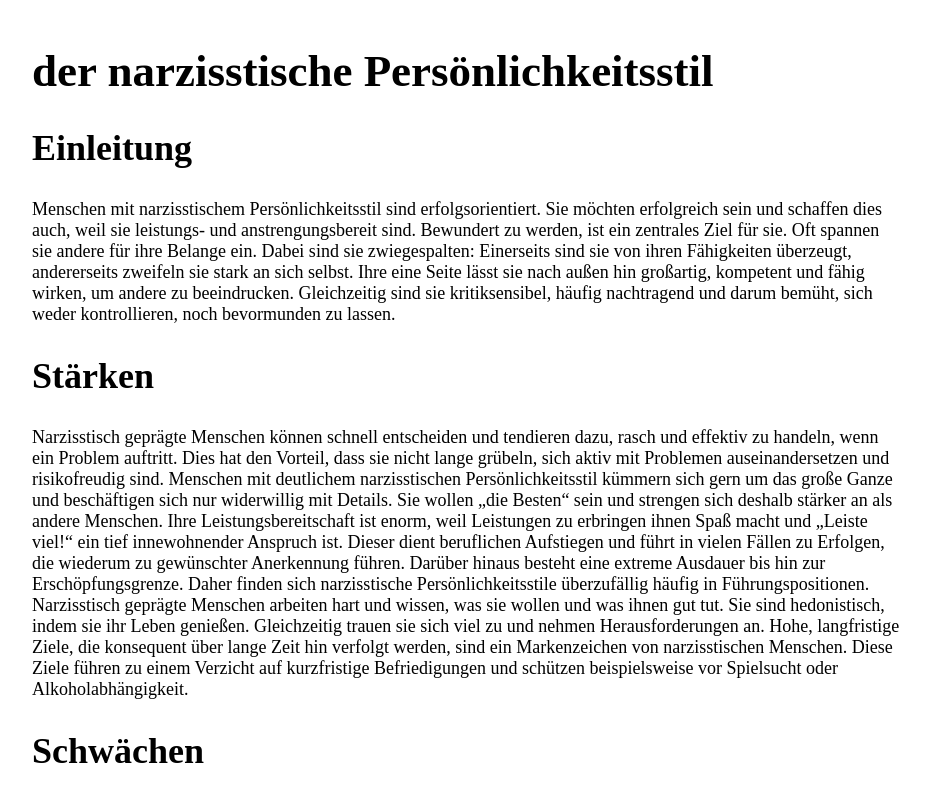
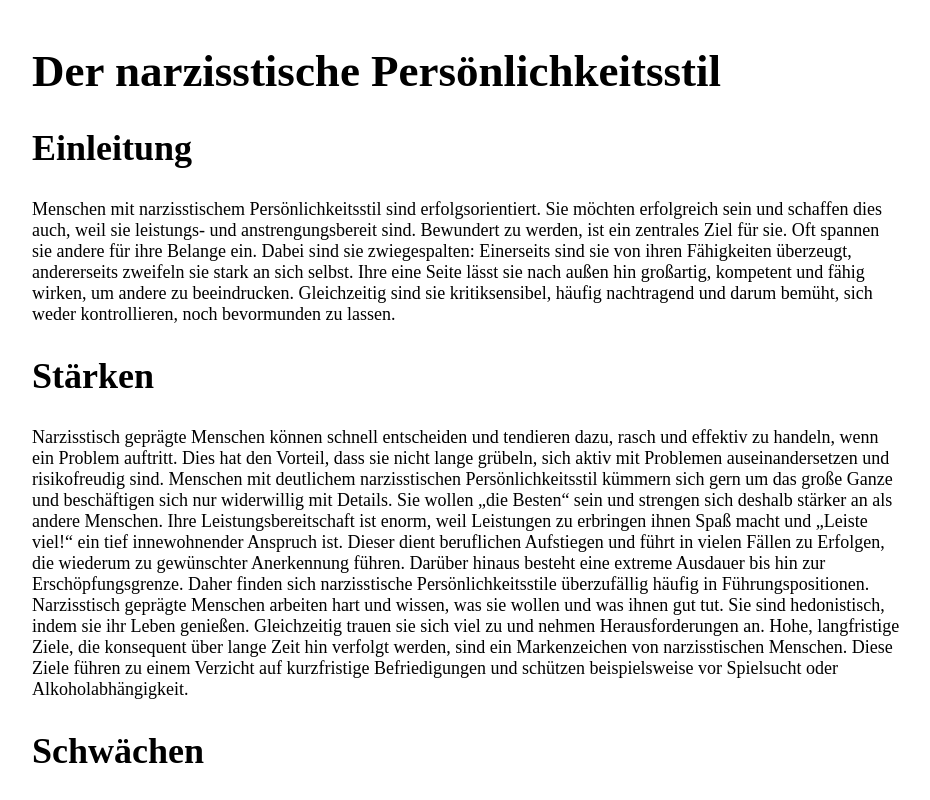
Before and after one commit to karstenlenz/Youlity, a React (Create React App) app: page /style-info/1 in a window 1280 px wide. Shown: the top 800 px of the page, without its empty margins (173-1103 px from the left). Built offline with nearby package versions, Linux system fonts and the light colour scheme.

Commit message:
Add util function capitalizeFirstLetter with unit tests

```diff
--- a/src/Result/PersonalityStyleInfo.js
+++ b/src/Result/PersonalityStyleInfo.js
@@ -1,6 +1,7 @@
 import React from 'react'
 import { useParams } from 'react-router-dom'
 import { personalityStyleData } from '../data/personalityStyleData'
+import { capitalizeFirstLetter } from '../common/util'
 
 export default function PersonalityStyleInfo() {
   const { styleId } = useParams()
@@ -8,7 +9,7 @@ export default function PersonalityStyleInfo() {
 
   return (
     <>
-      <h1>{currentStyleData.name}</h1>
+      <h1>{capitalizeFirstLetter(currentStyleData.name)}</h1>
       <h2>Einleitung</h2>
       <p>{currentStyleData.description}</p>
       <h2>Stärken</h2>
--- a/src/Result/Result.js
+++ b/src/Result/Result.js
@@ -46,7 +46,7 @@ export default function Result({ resultData }) {
                     Wir haben Ihnen die wichtigsten Informationen und Tipps zu
                     diesem Stil zusammengestellt.
                   </p>
-                  <a href="#">Zu den Informationen</a>
+                  <a href={'/style-info/' + result.id}>Zu den Informationen</a>
                 </>
               ) : (
                 <p>
--- /dev/null
+++ b/src/common/util.js
@@ -0,0 +1,3 @@
+export function capitalizeFirstLetter(string) {
+  return string.charAt(0).toUpperCase() + string.slice(1)
+}
```
Also changed, not shown: 2 other files (tests, documents, lock files or other folders).
